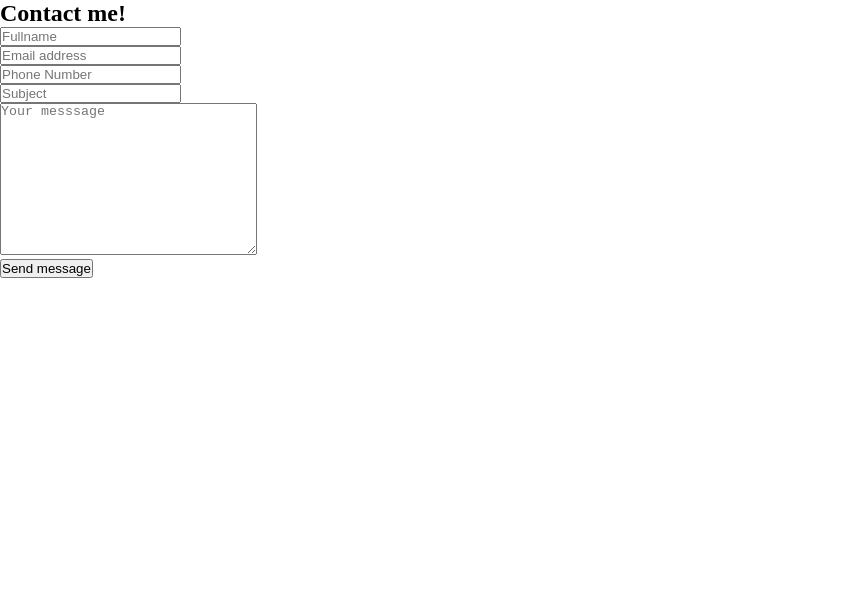
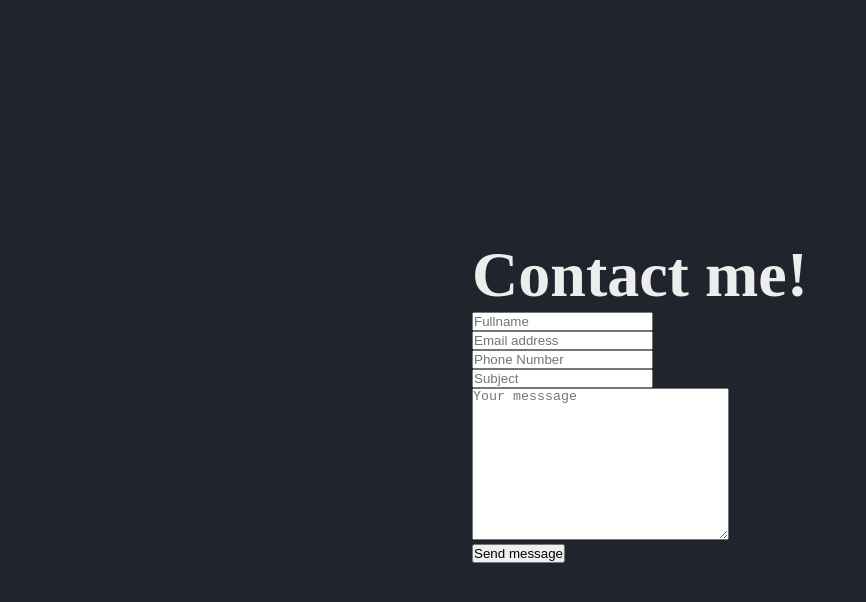
Before and after one commit to AElozinoLopez/form-submission, a plain HTML site: page index.html in a window 1280 px wide. Shown: the whole page, without its empty margins (0-866 px from the left). Drawn offline with Linux system fonts and the light colour scheme.

Commit message:
Styled the h2 element

```diff
--- a/styles.css
+++ b/styles.css
@@ -1,9 +1,19 @@
-
-
 * {
   padding: 0;
   margin: 0;
   font-fmaily: "poppins", sans-serif;
   box-sizing: border-box;
-  /* background-color: black; */
 }
+
+body {
+  display: flex;
+  justify-content: center;
+  align-items: center;
+  min-height: 100vh;
+  background: #1f242d;
+}
+
+.contact h2 {
+  font-size: 4rem;
+  color: #ededed;
+}
```
